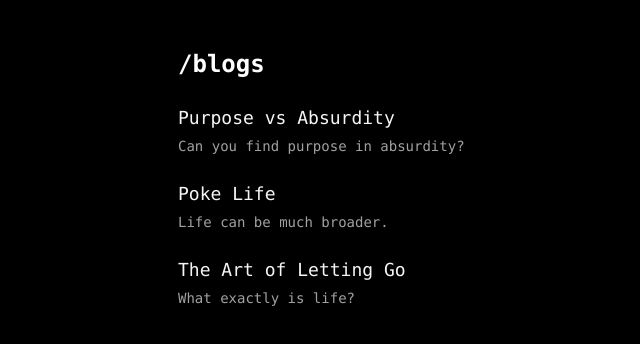
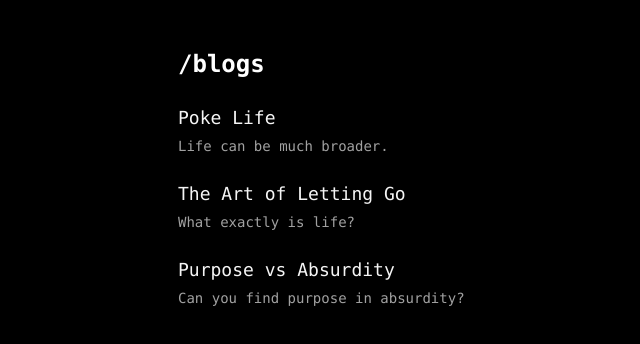
Before and after one commit to Xaid-vfx/okzaid, a Next.js app: page /blogs in a window 1280 px wide. Shown: the top 344 px of the page, without its empty margins (142-782 px from the left). Built offline with nearby package versions, Linux system fonts and the light colour scheme.

Commit message:
sort blogs

```diff
--- a/src/app/blogs/page.tsx
+++ b/src/app/blogs/page.tsx
@@ -4,10 +4,13 @@ import { useRouter } from 'next/navigation';
 import { motion, AnimatePresence } from 'framer-motion';
 
 const blogs = [
-    { slug: 'purpose-vs-absurdity', title: 'Purpose vs Absurdity', summary: 'Can you find purpose in absurdity?' },
-    { slug: 'poke-life', title: 'Poke Life', summary: 'Life can be much broader.' },
-    { slug: 'the-art-of-letting-go', title: 'The Art of Letting Go', summary: 'What exactly is life?' },
+    { slug: 'purpose-vs-absurdity', title: 'Purpose vs Absurdity', summary: 'Can you find purpose in absurdity?', date: '2025-06-20' },
+    { slug: 'poke-life', title: 'Poke Life', summary: 'Life can be much broader.', date: '2025-07-04' },
+    { slug: 'the-art-of-letting-go', title: 'The Art of Letting Go', summary: 'What exactly is life?', date: '2025-06-26' },
 ];
+
+// Sort blogs by date descending (most recent first)
+const sortedBlogs = blogs.slice().sort((a, b) => new Date(b.date).getTime() - new Date(a.date).getTime());
 
 export default function BlogsPage() {
     const [leaving, setLeaving] = useState(false);
@@ -24,7 +27,7 @@ export default function BlogsPage() {
                 >
                     <h1 className="text-xl sm:text-2xl font-bold mb-6 text-white font-mono">/blogs</h1>
                     <ul className="space-y-6">
-                        {blogs.map((blog, i) => (
+                        {sortedBlogs.map((blog, i) => (
                             <motion.li
                                 key={blog.slug}
                                 initial={{ opacity: 0 }}
```
